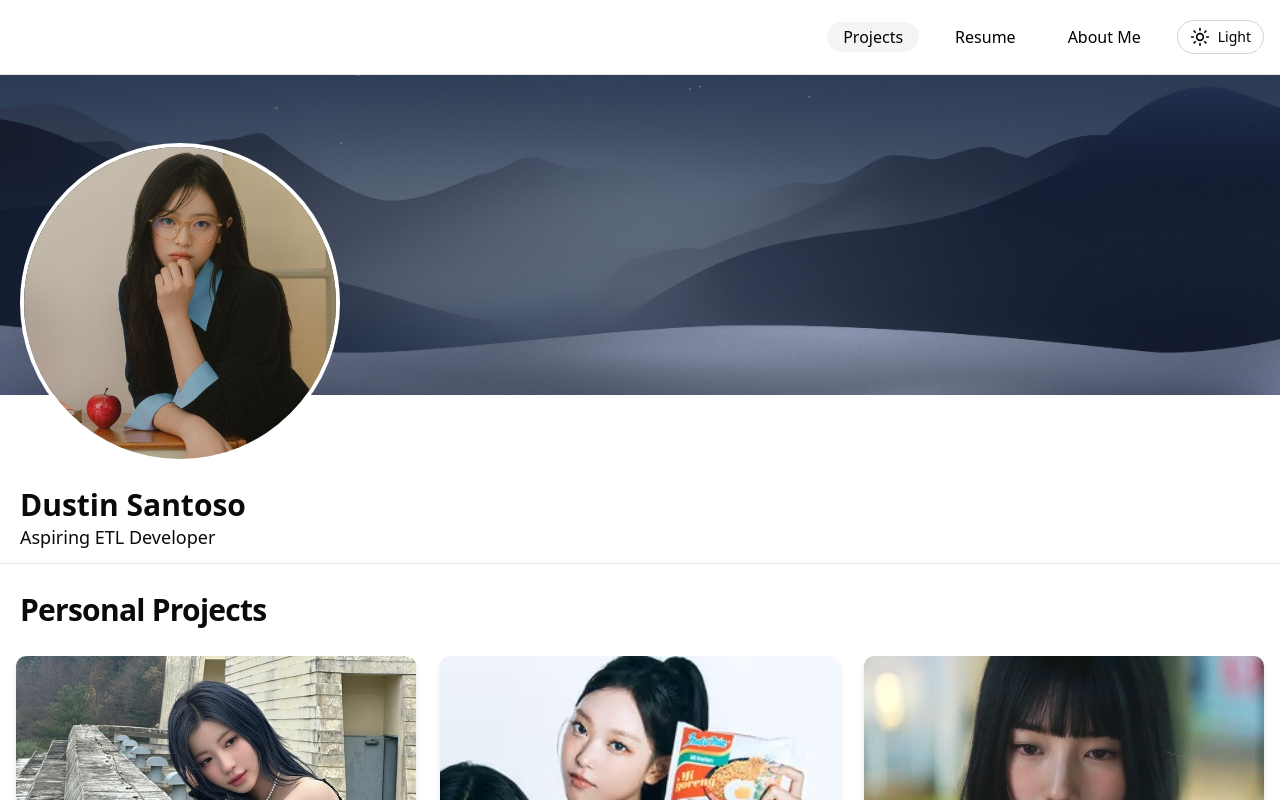
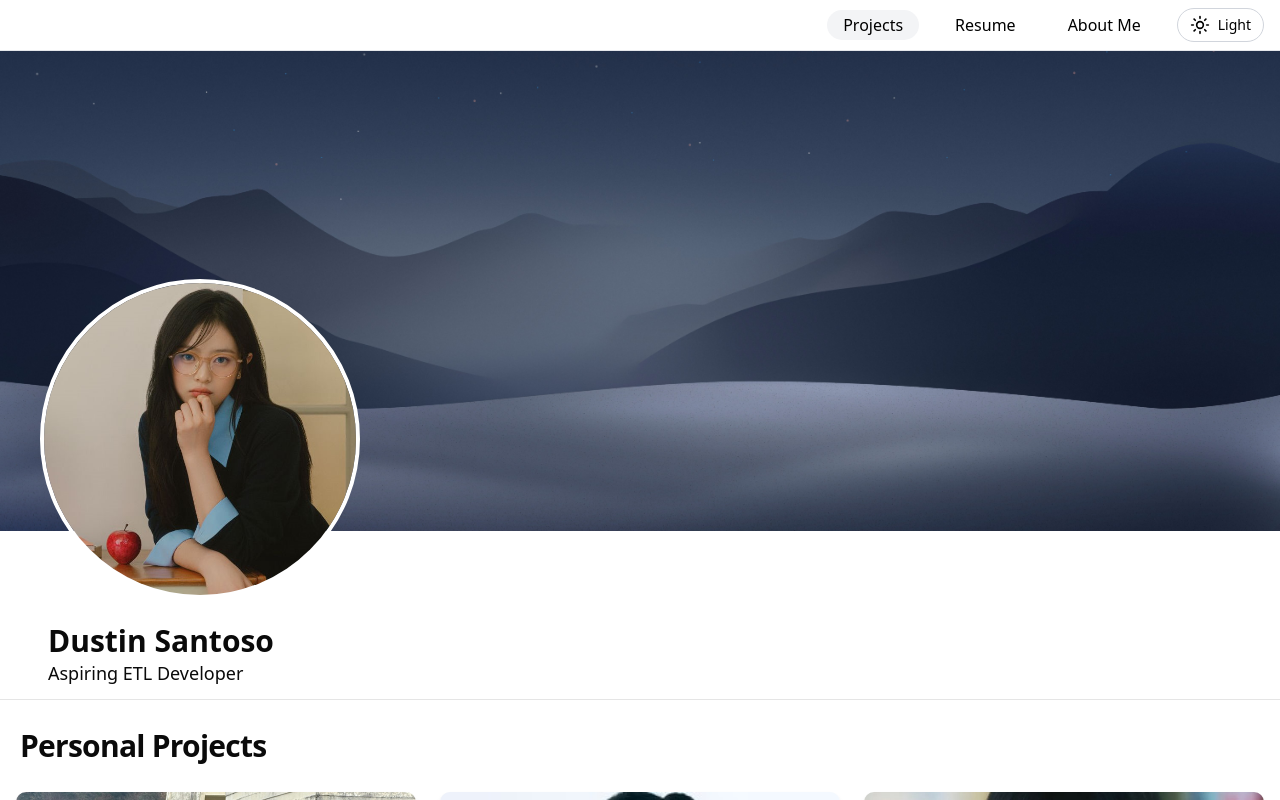
Before and after one commit to nitsud22/Portfolio-Website, a React (Vite) app in the folder vite-project/: page / in a window 1280 px wide. Shown: the top 800 px of the page. Built offline with nearby package versions, Linux system fonts and the light colour scheme.

Commit message:
minor fixes

```diff
--- a/vite-project/src/components/Introduction.tsx
+++ b/vite-project/src/components/Introduction.tsx
@@ -4,7 +4,7 @@ export function Introduction() {
   return (
     <div className="relative w-full pb-20 sm:justify-center">
       {/* Background Image */}
-      <div className="h-[40vh] w-full overflow-hidden">
+      <div className="lg:h-[60vh] w-full overflow-hidden">
         <img
           src={night}
           alt="rancho night"
@@ -14,7 +14,7 @@ export function Introduction() {
 
       {/* Profile + Intro - grouped and positioned at the bottom */}
       <div
-        className="absolute lg:bottom-3 md:bottom-1 -bottom-4 lg:left-5 md:left-5 md:flex flex-col md:flex-row items-center md:items-end space-y-4 md:space-y-0 md:space-x-6 z-10
+        className="absolute lg:bottom-3 md:bottom-1 -bottom-4 lg:left-10 md:left-5 md:flex flex-col md:flex-row items-center md:items-end space-y-4 md:space-y-0 md:space-x-6 z-10
       absolute left-1/2 transform -translate-x-1/2 md:transform md:-translate-x-0"
       >
         {/* Profile Picture */}
--- a/vite-project/src/components/NavBar.tsx
+++ b/vite-project/src/components/NavBar.tsx
@@ -22,7 +22,7 @@ export function NavigationBar() {
 
   return (
     <div className="sticky top-0 z-50 bg-white dark:bg-black padding-10 w-full border-b border-gray-200 dark:border-neutral-900  bg-background">
-      <div className="mx-auto flex justify-between items-center px-4 py-5">
+      <div className="mx-auto flex justify-between items-center px-4 py-2">
         {/* Left side navigation */}
         <div className="flex-1">
           <NavigationMenu>
--- a/vite-project/src/pages/Projects.tsx
+++ b/vite-project/src/pages/Projects.tsx
@@ -7,7 +7,7 @@ function Projects() {
   return (
     <div className="width:100% ">
       <Introduction></Introduction>
-      <div className="width:100% border-b md:py-3 py-4 dark:bg-black md:text-left md:pl-5">
+      <div className="width:100% border-b md:py-3 py-4 dark:bg-black md:text-left md:pl-12">
           <h1 className="lg:text-3xl font-bold md:text-2xl text-xl">Dustin Santoso</h1>
           <p className="lg:text-lg md:text-m text-s text-center md:text-left px-5 md:px-0">
             Aspiring ETL Developer
```
